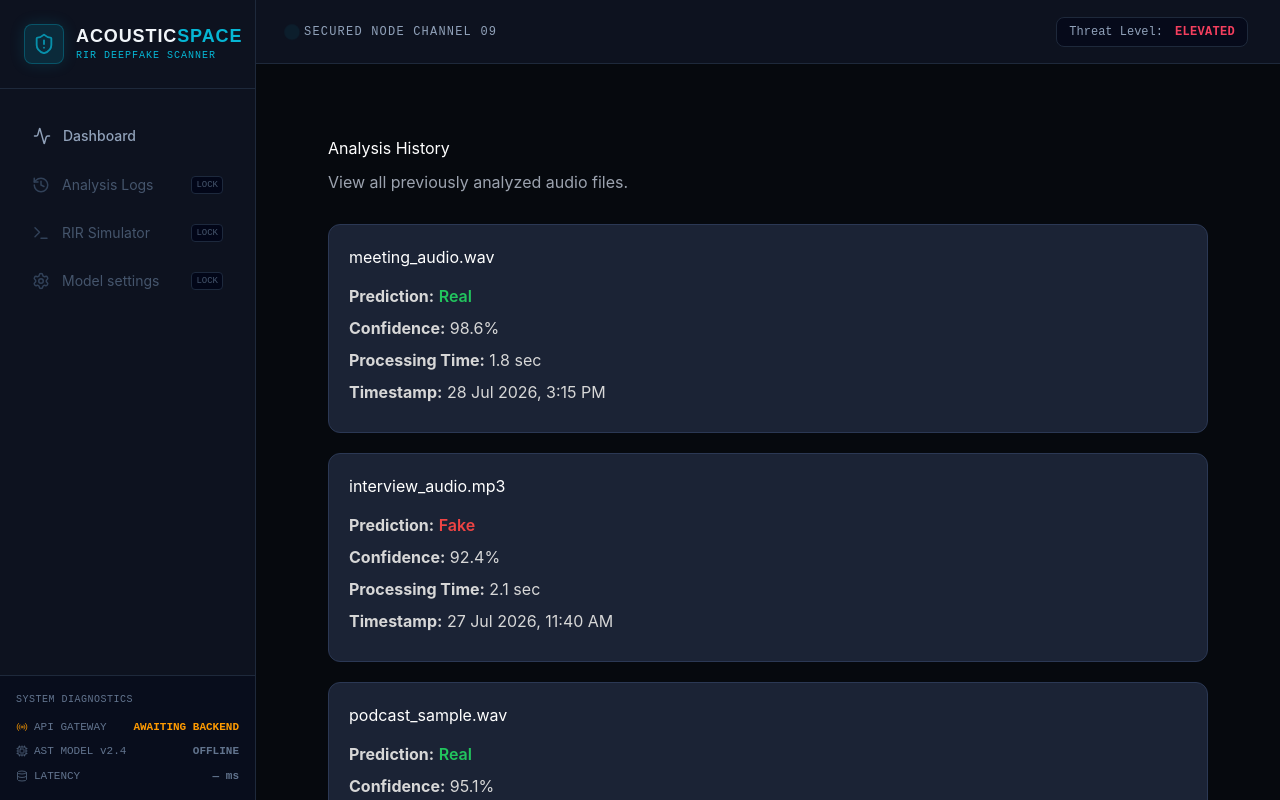
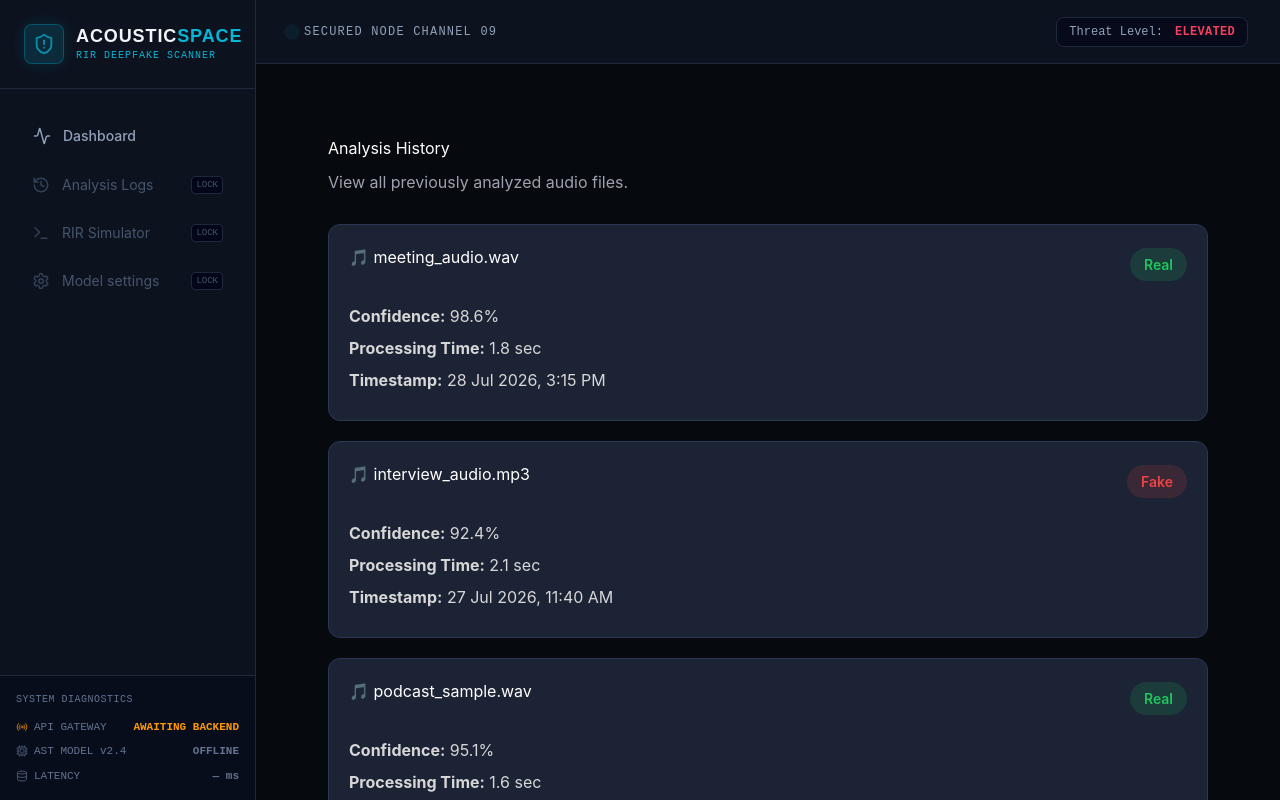
Before and after one commit to Subhamsojitra/AcousticSpace-Group-2, a React (Vite) app in the folder AcousticSpace/frontend/: page /history in a window 1280 px wide. Built offline with nearby package versions, Linux system fonts and the light colour scheme.

Commit message:
Improve history card styling

```diff
--- a/AcousticSpace/frontend/src/pages/History.css
+++ b/AcousticSpace/frontend/src/pages/History.css
@@ -53,3 +53,26 @@
   color: #ef4444;
   font-weight: 600;
 }
+.history-card-header {
+  display: flex;
+  justify-content: space-between;
+  align-items: center;
+  margin-bottom: 20px;
+}
+
+.prediction-badge {
+  padding: 6px 14px;
+  border-radius: 20px;
+  font-size: 14px;
+  font-weight: 600;
+}
+
+.prediction-badge.real {
+  background: rgba(34, 197, 94, 0.15);
+  color: #22c55e;
+}
+
+.prediction-badge.fake {
+  background: rgba(239, 68, 68, 0.15);
+  color: #ef4444;
+}
--- a/AcousticSpace/frontend/src/pages/History.jsx
+++ b/AcousticSpace/frontend/src/pages/History.jsx
@@ -78,22 +78,21 @@ const History = () => {
       <div className="history-list">
         {historyData.map((item) => (
           <div className="history-card" key={item.id}>
-            <h3>{item.fileName}</h3>
+            <div className="history-card-header">
+     <h3>🎵 {item.fileName}</h3>
 
-            <div className="history-info">
-              <p>
-                <strong>Prediction:</strong>{" "}
      <span
      className={
         item.prediction === "Real"
-                      ? "prediction-real"
-                      : "prediction-fake"
+         ? "prediction-badge real"
+         : "prediction-badge fake"
      }
       >
     {item.prediction}
   </span>
-              </p>
+</div>
 
+            <div className="history-info">
               <p>
                 <strong>Confidence:</strong> {item.confidence}
               </p>
```
Lines whose indentation alone changed are shown as unchanged.
